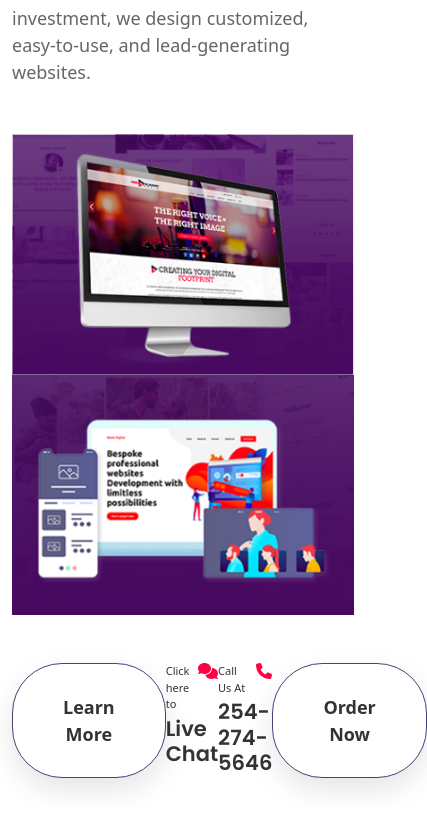
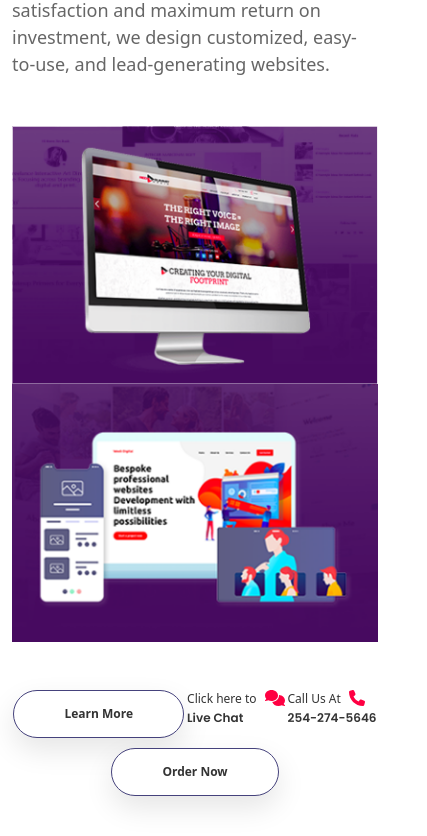
Before and after one commit to syedshahidashiqali/react-elite-design-new, a React (Create React App) app: page / in a window 390 px wide. Shown: the part 6619-7455 px from the top of the page, 427 px wide, since content can reach past the window. Before the commit the page ends 7427 px from the top, so only its background shows below. Built offline with nearby package versions, Linux system fonts and the light colour scheme.

Commit message:
complete responsivenes

```diff
--- a/src/components/WebDesignIndustry/index.jsx
+++ b/src/components/WebDesignIndustry/index.jsx
@@ -34,9 +34,10 @@ function WebDesIndustry() {
           </Col>
         </Row>
         <Row className="mt-5">
+          <div className="mainTabsWrapper">
             <Tab.Container defaultActiveKey="custom">
               <Row>
-              <Col lg={3}>
+                <Col lg={4} xl={3} md={12}>
                   <div className="serviceTabWrapper">
                     <Nav variant="pills" className="flex-column">
                       <TabItem
@@ -66,7 +67,7 @@ function WebDesIndustry() {
                     </Nav>
                   </div>
                 </Col>
-              <Col lg={9}>
+                <Col lg={8} xl={9} md={12}>
                   <div className="serviceTabContentWrapper">
                     <Tab.Content>
                       <Tab.Pane eventKey="custom">
@@ -116,6 +117,7 @@ function WebDesIndustry() {
                 </Col>
               </Row>
             </Tab.Container>
+          </div>
         </Row>
       </Container>
     </div>
--- a/src/components/WebDesignIndustry/index.scss
+++ b/src/components/WebDesignIndustry/index.scss
@@ -20,3 +20,61 @@
     }
   }
 }
+
+@media only screen and (max-width: 1200px) {
+  .tabContentBtnsWrapper {
+    flex-wrap: wrap;
+    justify-content: space-around !important;
+
+    & > a,
+    & > button {
+      margin-bottom: 10px;
+    }
+  }
+}
+
+@media only screen and (max-device-width: 991px) {
+  .tabContentBtnsWrapper {
+    & > a,
+    & > button {
+      font-size: 12px !important;
+    }
+    & > a {
+      span,
+      h3 {
+        font-size: 12px !important;
+      }
+    }
+  }
+}
+
+@media only screen and (max-device-width: 768px) {
+  .tabContentBtnsWrapper {
+    justify-content: space-between !important;
+
+    & > button {
+      padding: 5px 10px !important;
+    }
+  }
+}
+
+@media only screen and (max-device-width: 991px) {
+  .mainTabsWrapper {
+    .row {
+      .col-xl-3 {
+        margin-bottom: 5%;
+      }
+    }
+  }
+}
+
+@media only screen and (max-device-width: 575px) {
+  .tabContentImgsWrapper {
+    .row {
+      .col-12 {
+        text-align: center;
+        margin-bottom: 5%;
+      }
+    }
+  }
+}
```
Lines whose indentation alone changed are shown as unchanged.
